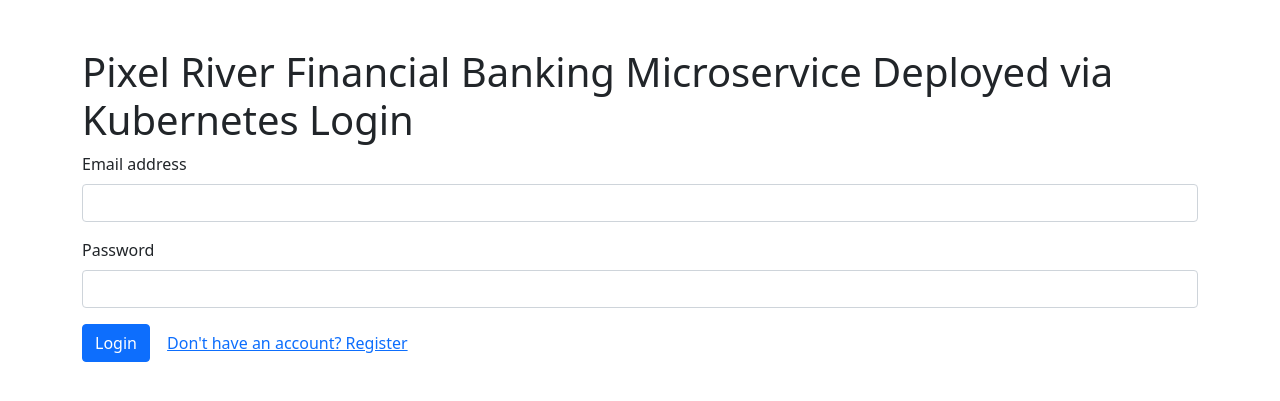
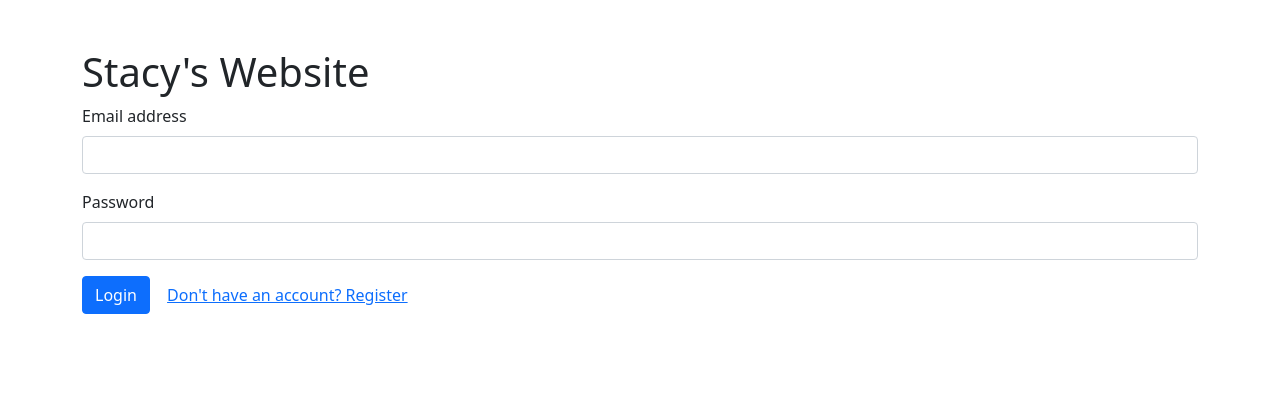
Before and after one commit to StacyDuguay/module6-part3-devops, a Flask app: page /api/login in a window 1280 px wide. Shown: the top 401 px of the page. Run offline with Flask 2, Linux system fonts and the light colour scheme; some libraries are stand-ins or nearby versions.

Commit message:
Updated html again.

```diff
--- a/backend/templates/login.html
+++ b/backend/templates/login.html
@@ -3,11 +3,11 @@
 <html lang="en">
 <head>
   <meta charset="UTF-8">
-  <title>Pixel River Financial Services Login!!!!!!</title>
+  <title>Stacy's Website</title>
   <link rel="stylesheet" href="https://cdn.jsdelivr.net/npm/bootstrap@5.0.2/dist/css/bootstrap.min.css">
 </head>
 <body class="container mt-5">
-  <h1>Pixel River Financial Banking Microservice Deployed via Kubernetes Login</h1>
+  <h1>Stacy's Website</h1>
   {% with messages = get_flashed_messages(with_categories=true) %}
     {% if messages %}
       {% for category, message in messages %}
```
